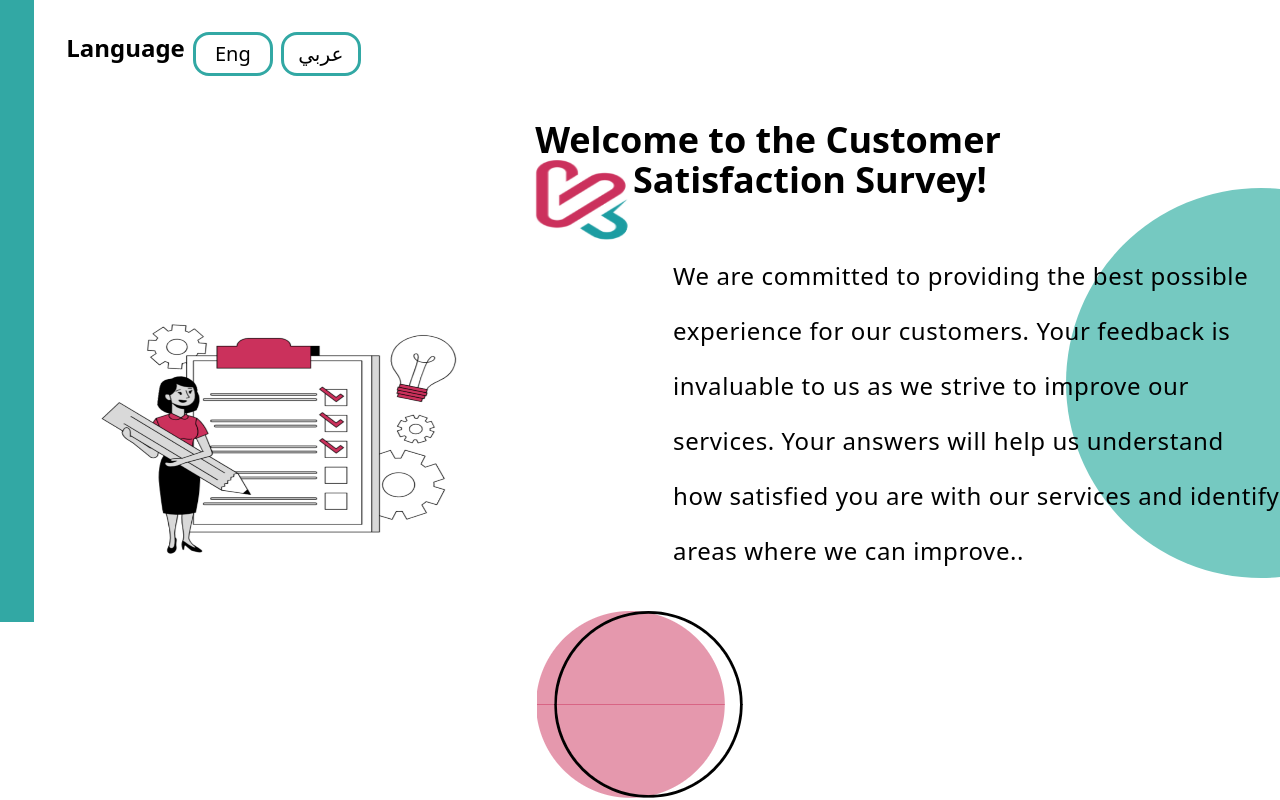
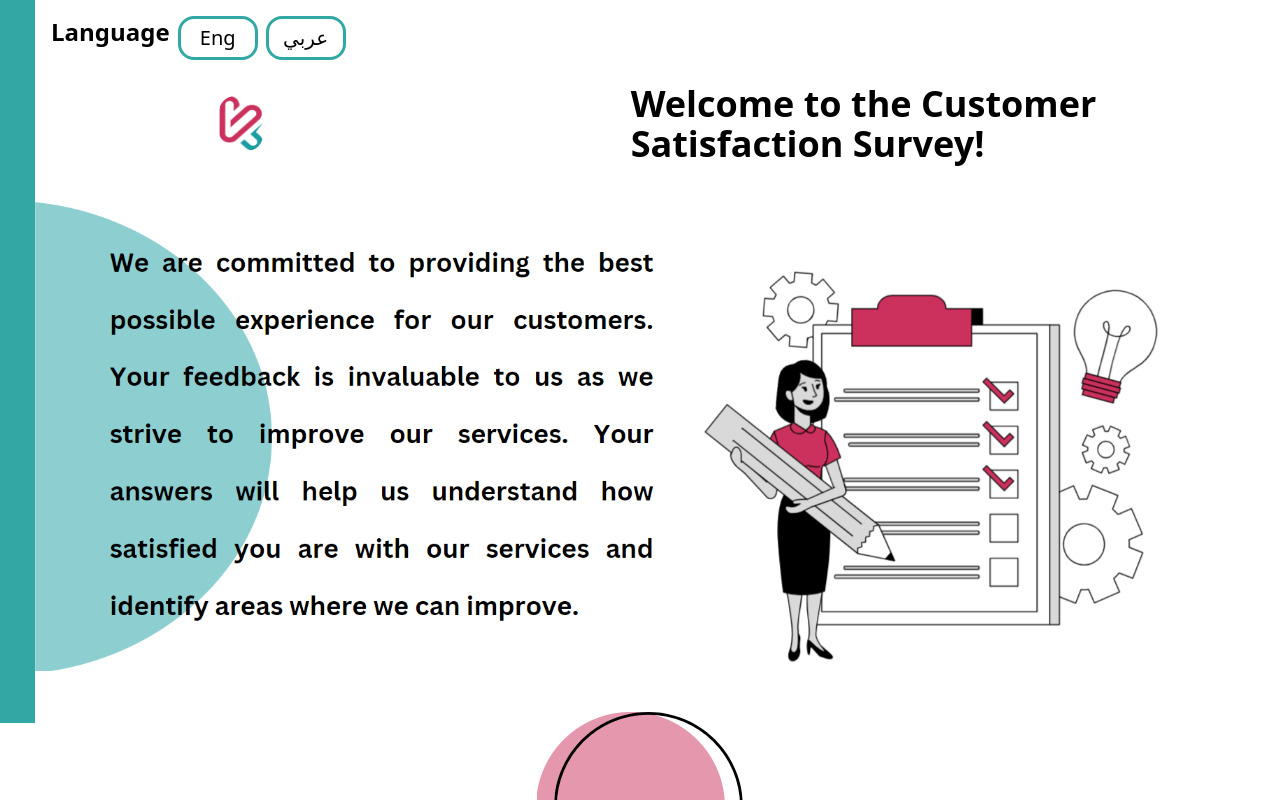
Before and after one commit to huuzey/husem, a React (Create React App) app in the folder Frontend/: page / in a window 1280 px wide. Shown: the top 800 px of the page. Built offline with nearby package versions, Linux system fonts and the light colour scheme.

Commit message:
Update Home.jsx

```diff
--- a/Frontend/src/components/Home.jsx
+++ b/Frontend/src/components/Home.jsx
@@ -24,7 +24,7 @@ i18n
         translation: tAR,
       },
     },
-    lng: "AR", // if you're using a language detector, do not define the lng option
+    lng: "en", // if you're using a language detector, do not define the lng option
     fallbackLng: "en",
 
     interpolation: {
@@ -78,12 +78,11 @@ const Home = () => {
         {/* welcome */}
         <div className="flex flex-row gap-0 w-full relative pb-4">
           {/* sidebar */}
-          <div className="bg-[#32a8a4] w-9 mr-8 -mb-11"></div>
+          <div className="bg-[#32a8a4] w-9  -mb-11"></div>
 
-          <div className="flex flex-row w-full relative">
-            {/* language */}
-            <div className="flex flex-col gap-12 w-1/2 mt-8">
-              <div className="flex flex-row gap-2 w-full  ">
+          <div className="flex flex-col w-full relative">
+            {/* language  start*/}
+            <div className="flex flex-row pl-4 gap-2 w-full mt-4  ">
               <h1 className="text-black font-bold text-2xl">{t("lang")}</h1>
               <button
                 onClick={() => {
@@ -101,15 +100,39 @@ const Home = () => {
               >
                 عربي
               </button>
-               {/*  {!url && (
+              {/* {!url && (
                   <a
                     href="/form"
                     className="border-[3.5px] text-xl px-2 hover:bg-[#32a8a4] hover:scale-105 border-[#32a8a4] h-11 rounded-2xl w-20 flex items-center justify-center"
                   >
                     Form
                   </a>
-                )}*/}
+                )} */}
             </div>
+            {/* language end*/}
+            {/* welcome start*/}
+            <div
+              className={` ${
+                i18n.language === "AR" ? "mb-10" : ""
+              } my-2 flex flex-row justify-around items-center`}
+            >
+              <img
+                src="./assets/viv.png"
+                alt="welcome "
+                className={`h-1/2 aspect-[4/5] ${
+                  i18n.language === "AR" ? " " : ""
+                }     rounded-2xl`}
+              />
+              <p className="font-bold text-4xl  ">
+                {t("welcome")}
+                <span className=" ">
+                  <br className=" " />
+                  {t("satis")}
+                </span>
+              </p>
+            </div>
+            {/* welcome end*/}
+            {/* <div className="flex flex-col gap-12 w-1/2 mt-8">
               <div className=" ">
                 <div>
                   <img
@@ -123,71 +146,80 @@ const Home = () => {
                   />
                 </div>
               </div>
+            </div> */}
+            {/* seeting */}
+            {/* desc start */}
+            {/* arb desc start */}
+            {i18n.language === "AR" && (
+              <div className="flex flex-row justify-center items-center">
+                <div>
+                  {/* pic2 medium */}
+                  <div
+                    className={`flex ${
+                      i18n.language === "AR" ? "flex" : "hidden"
+                    } `}
+                  >
+                    <img
+                      src="./assets/pic2.png"
+                      alt="welcome "
+                      className={` ${
+                        i18n.language === "AR"
+                          ? "flex w-full h-full "
+                          : "hidden"
+                      }      rounded-2xl mt-4`}
+                    />
                   </div>
-            {/* seeting */}
-            <div
-              className={`flex flex-col mt-10  ${
-                i18n.language === "AR" ? "w-full" : "w-1/2"
-              }`}
-            >
-              <div
-                className={` ${
-                  i18n.language === "AR" ? "mb-24" : ""
-                } mb-16 flex flex-row`}
-              >
+                </div>
+                <div>
+                  {i18n.language === "AR" && (
+                    <>
                       {" "}
-                <p className="font-bold sm:text-lg md:text-4xl mt-20 absolute right-[23%]">
-                  {t("welcome")}
-                  <span className="absolute right-[3%] ">
-                    <br className="absolute right-[3%] " />
-                    {t("satis")}
-                  </span>
-                  <img
-                    src="./assets/viv.png"
-                    alt="welcome "
-                    className={`w-[20%] h-[80px] ${
-                      i18n.language === "AR" ? "mt-2 " : ""
-                    }     rounded-2xl`}
-                  />
-                </p>
-              </div>
-              {/* desc start */}
-              {i18n.language === "en" ? (
-                <>
-                  <div
-                    className={`  ${
-                      i18n.language === "AR" ? "mb-10" : ""
-                    } relative overflow-x-hidden overflow-y-hidden mr-0`}
-                  >
-                    <div
-                      className={`bg-[#75c9c1] rounded-full w-[390px] h-[390px] ${
-                        i18n.language === "AR"
-                          ? " h-[315px] w-[315px] top-6 md:-right-28"
-                          : ""
-                      } absolute md:-right-44 sm:-right-0 bottom-0 -z-30 `}
-                    ></div>
-                    <p
-                      className={`md:text-2xl md:font-medium sm:text-xs sm:font-normal tracking-wide sm:leading-5 md:leading-[55px] ${
-                        i18n.language === "AR" ? "md:leading-[55px]" : ""
-                      }} mt-36 z-50	`}
-                    >
-                      {t("desc")}.
-                    </p>
-                  </div>
-                </>
-              ) : (
-                <>
-                  <div className="mt-14 w-full">
+                      <div className="mt-1   w-[100%] h-[100%]  flex flex-col items-center justify-center">
                         <img
                           src="./assets/ARB.png"
                           alt="arabic description"
-                      className="w-full"
+                          className="w-[100%] h-[100%] object-fill"
                         />
                       </div>
                     </>
                   )}
+                </div>
+              </div>
+            )}
+            {/* eng desc start */}
+            {i18n.language === "en" && (
+              <div className="flex flex-row justify-center items-center">
+                <div>
+                  {i18n.language === "en" && (
+                    <>
+                      {" "}
+                      <div className="mt-1   w-[100%] h-[100%]  flex flex-col items-start justify-start">
+                        <img
+                          src="./assets/mob desc.png"
+                          alt="arabic description"
+                          className="w-[100%] h-[100%] object-fill"
+                        />
+                      </div>
+                    </>
+                  )}
+                </div>
+                <div>
+                  {/* pic2 medium */}
+                  <div
+                    className={` ${i18n.language === "AR" ? "hidden" : ""} `}
+                  >
+                    <img
+                      src="./assets/pic2.png"
+                      alt="welcome "
+                      className={` ${
+                        i18n.language === "AR" ? "hidden" : "flex w-full h-full"
+                      }      rounded-2xl mt-4`}
+                    />
+                  </div>
+                </div>
+              </div>
+            )}
             {/* desc end */}
-            </div>
           </div>
         </div>
         {/* circle */}
@@ -228,7 +260,7 @@ const Home = () => {
                   </>
                 )}
               </p>
-              <div className=" flex flex-row gap-2 mt-2 items-center justify-around h-fit   w-[100%]">
+              <div className=" grid-cols-4 grid gap-2 mt-2 items-start justify-start h-fit   w-[100%]">
                 <Satisfaction
                   pic="./assets/sat very.png"
                   title={t("t9")}
```
Lines whose indentation alone changed are shown as unchanged.
